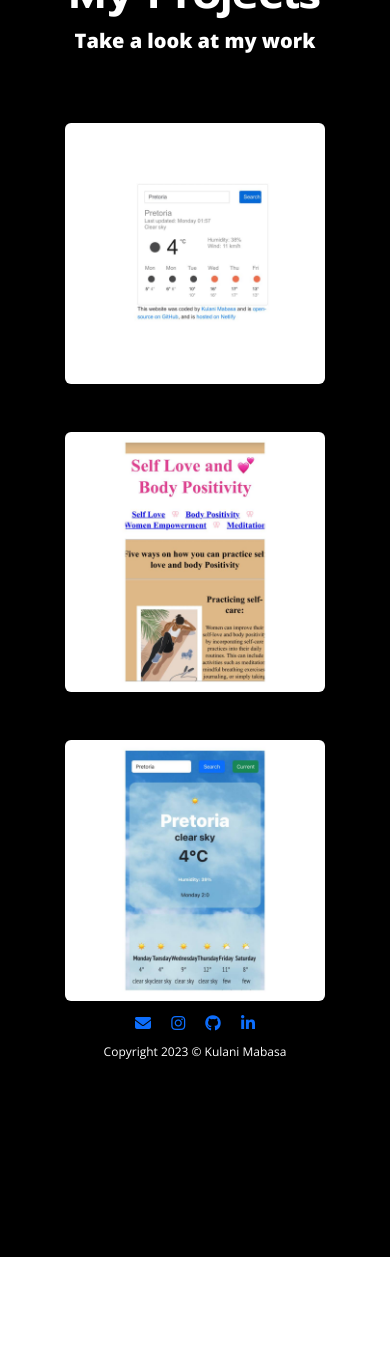
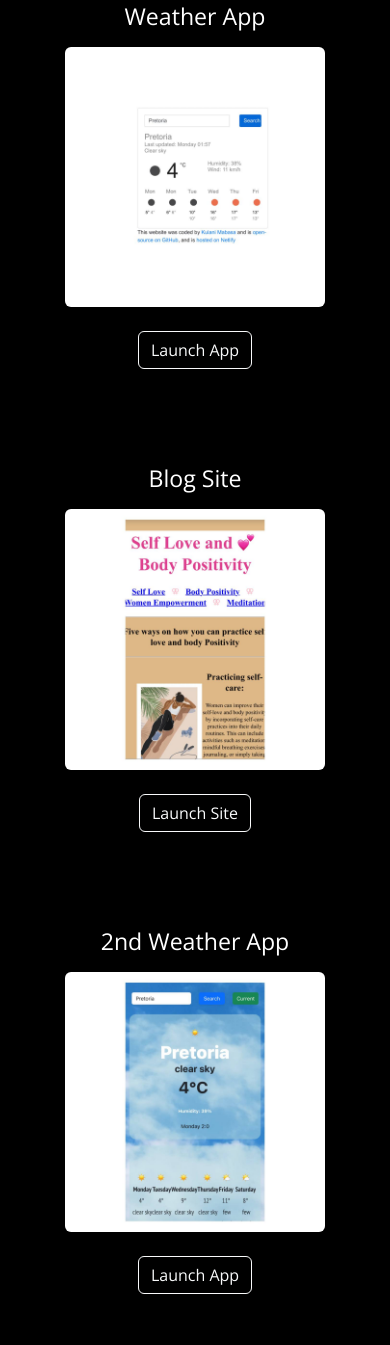
Before and after one commit to KullieMabasa/portfolio-project, a plain HTML site: page projects.html in a window 390 px wide. Shown: the part 258-1603 px from the top of the page. Before the commit the page ends 1515 px from the top, so only its background shows below. Drawn offline with nearby package versions, Linux system fonts and the light colour scheme.

Commit message:
Updated media queries

```diff
--- a/css/styles.css
+++ b/css/styles.css
@@ -44,7 +44,7 @@ img {
   font-size: 12px;
 }
 
-@media (max-width: 600px) {
+@media (max-width: 900px) {
   h1 {
     font-size: 44px;
   }
@@ -59,6 +59,11 @@ img {
     text-align: center;
   }
   .header {
-    padding: 170px 20px;
+    padding: 50px 20px;
+  }
+
+  .footer {
+    margin: 0px;
+    padding: 20px;
   }
 }
--- a/projects.html
+++ b/projects.html
@@ -63,14 +63,31 @@
 
         <div class="container">
             <div class="row">
-                <div class="col-md-4 mb-5"><img src="images/weather app 2.jpg" class="img-fluid rounded"></div>
-                <div class="col-md-4 mb-5"><img src="images/blog.jpg" class="img-fluid rounded"></div>
-                <div class="col-md-4"><img src="images/weather app.jpg" class="img-fluid rounded"></div>
+                <div class="col-md-4 mb-5">
+                    <h3 class="mb-3">Weather App</h3>
+                    <img src="images/weather app 2.jpg" class="img-fluid rounded">
+                <a class="btn btn-outline-light mt-4 mb-5" href="#" role="button"
+              >Launch App</a
+            >
+                </div>
+                <div class="col-md-4 mb-5">
+                    <h3 class="mb-3">Blog Site</h3>
+                    <img src="images/blog.jpg" class="img-fluid rounded">
+                <a class="btn btn-outline-light mt-4 mb-5" href="#" role="button"
+              >Launch Site</a
+            >
+                </div>
+                <div class="col-md-4">
+                    <h3 class="mb-3">2nd Weather App </h3>
+                    <img src="images/weather app.jpg" class="img-fluid rounded">
+                <a class="btn btn-outline-light mt-4 mb-5" href="#" role="button"
+              >Launch App</a
+            >
+                </div>
             </div>
         </div>
 
-    <div class="footer">
-
+        <div class="footer">
           <a href="mailto:kulliemabasa@gmail.com" class="p-2">
             <i class="fa-solid fa-envelope"></i
           ></a>
```
